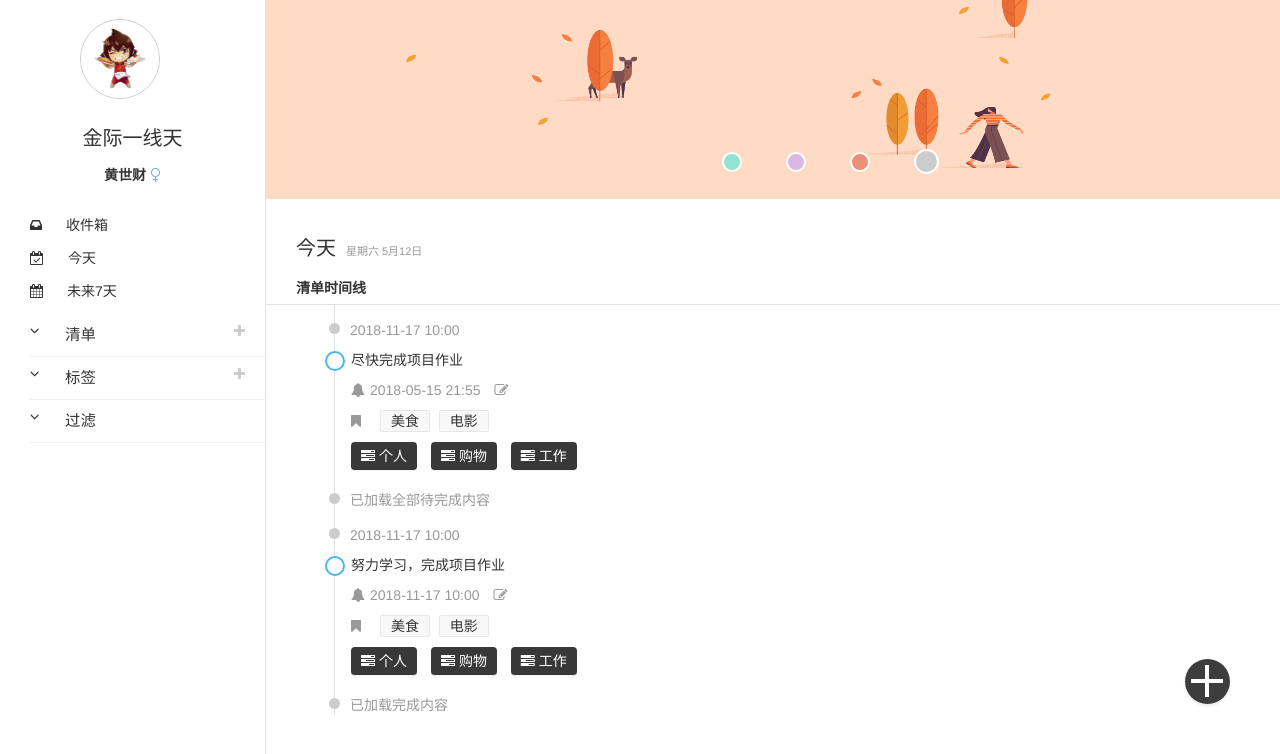
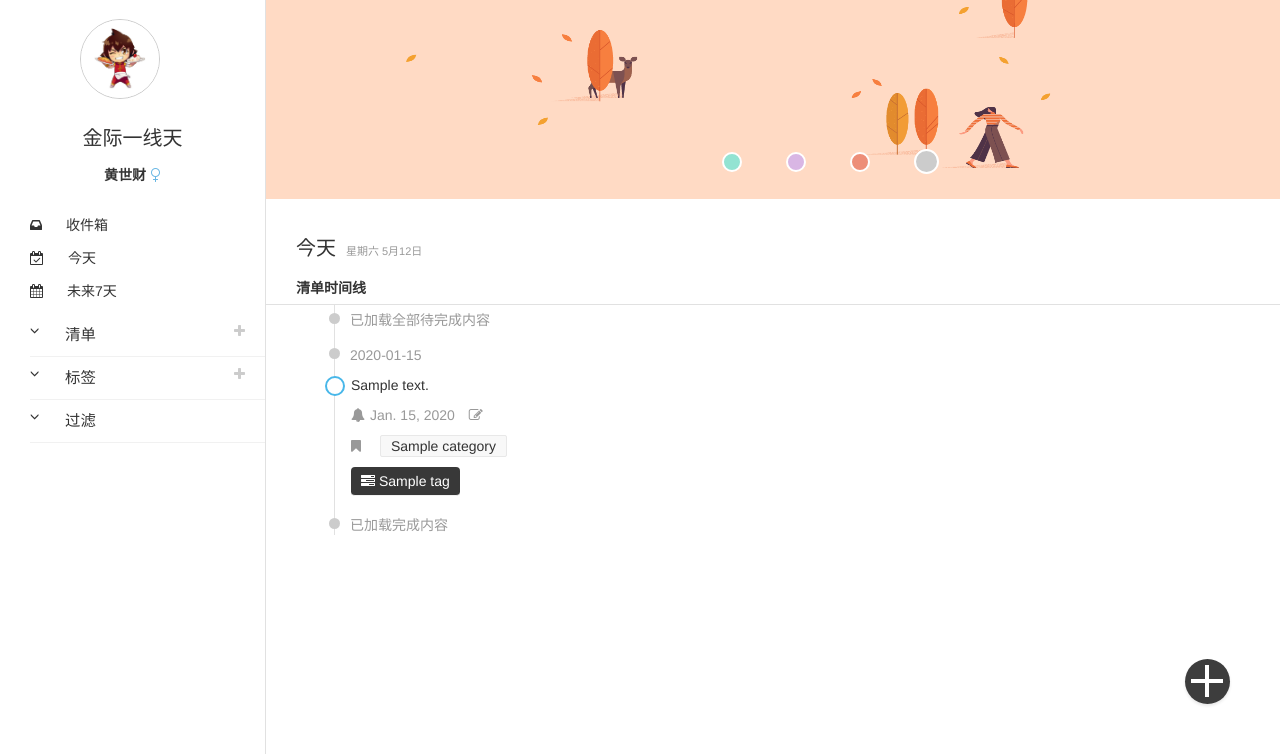
Before and after one commit to New-generation-hsc/lemon, a Django app: page / in a window 1280 px wide; the page is wider, and only the part inside the window is pictured. Shown: the part 46-800 px from the top of that part. Run offline with Django 3.2, Linux system fonts and the light colour scheme; a user stored in the database is signed in; tables that the repository leaves empty hold one stand-in row (values such as "Sample post"); a map, chart or similar area stays blank; some libraries are stand-ins or nearby versions.

Commit message:
finished add new task

```diff
--- a/home/models.py
+++ b/home/models.py
@@ -41,7 +41,7 @@
     create_date = models.DateTimeField(default=timezone.now)
     remind_time = models.DateField()
     owner = models.ForeignKey(settings.AUTH_USER_MODEL, on_delete=models.CASCADE)
-    category = models.ForeignKey('Category', on_delete=models.CASCADE)
+    category = models.ForeignKey('Category', blank=True, null=True, on_delete=models.SET_NULL)
     tags = models.ManyToManyField('Tag')
     finished = models.BooleanField(default=False)
 
--- a/home/static/css/home.css
+++ b/home/static/css/home.css
@@ -46,7 +46,7 @@
 .main {
     display: flex;
     flex-direction: row;
-    flex: 1;
+	flex: 1;
 }
 
 /** ----------------- header ---------------------- */
@@ -200,7 +200,8 @@
 
 .main .content {
     flex: 1;
-    position: relative;
+	position: relative;
+	margin-bottom: 20px;
 }
 
 .content .main-content {
--- a/home/templates/home.html
+++ b/home/templates/home.html
@@ -278,47 +278,48 @@
               </div>
               <div class="timeline">
                   <div class="timeline-wrapper">
-                      <div ng-repeat="task in tasks">
+                    {% for task in tasks %}
+                      <div>
                           <div class="task-wrapper">
-                              <div class="count-down float-right clock">
-                              </div>
                               <div class="simple-task">
                                   <div class="task-time">
                                       <span class="circle float-left"></span>
-                                      <span class="real-time">2018-11-17 10:00</span>
+                                      <span class="real-time">{{ task.create_date | date:'Y-m-d' }}</span>
                                   </div>
                                   <div class="task-info">
                                       <div class="task-circle float-left">
                                           <span></span>
                                       </div>
                                       <div class="task-content">
-                                          <p class="content-text">尽快完成项目作业</p>
+                                          <p class="content-text">{{ task.content }}</p>
                                           <div class="detail-info">
-                                              <span class="remind-time"><i class="fa fa-bell"></i>2018-05-15 21:55</span>
-                                              <span><i class="fa fa-edit" id="{{ task.id }}" ng-click="editTask($event)"></i></span>
+                                              <span class="remind-time"><i class="fa fa-bell"></i>{{ task.remind_time }}</span>
+                                              <span><i class="fa fa-edit task-edit" value="{{ task.pk }}"></i></span>
                                           </div>
                                           <div class="detail-tags">
                                               <span><i class="fa fa-bookmark"></i></span>
-                                              <span class="tag">美食</span>
-                                              <span class="tag">电影</span>
+                                              <span class="tag">{{ task.category }}</span>
                                           </div>
                                           <div class="detail-projects">
-                                              <span class="project"><i class="fa fa-tasks"></i>个人</span>
-                                              <span class="project"><i class="fa fa-tasks"></i>购物</span>
-                                              <span class="project"><i class="fa fa-tasks"></i>工作</span>
+                                              {% for tag in task.tags.all %}
+                                              <span class="project"><i class="fa fa-tasks"></i>{{ tag.name }}</span>
+                                              {% endfor %}
                                           </div>
                                       </div>
                                   </div>
                               </div>
                           </div>
+
                       </div>
+                      {% endfor %}
                       <div class="task-end">
                           <span class="circle float-left"></span>
                           <span class="real-time">已加载全部待完成内容</span>
                       </div>
                   </div>
                   <div class="timeline-wrapper">
-                      <div ng-repeat="ftask in finishedTasks">
+                      {% for task in finished_tasks %}
+                      <div>
                           <div class="task-wrapper">
                               <div class="count-down float-right">
                                   <canvas></canvas>
@@ -326,33 +327,33 @@
                               <div class="simple-task">
                                   <div class="task-time">
                                       <span class="circle float-left"></span>
-                                      <span class="real-time">2018-11-17 10:00</span>
+                                      <span class="real-time">{{ task.create_date | date:'Y-m-d' }}</span>
                                   </div>
                                   <div class="task-info">
                                       <div class="task-circle float-left">
                                           <span></span>
                                       </div>
                                       <div class="task-content">
-                                          <p class="content-text">努力学习，完成项目作业</p>
+                                          <p class="content-text">{{ task.content }}</p>
                                           <div class="detail-info">
-                                              <span class="remind-time"><i class="fa fa-bell"></i>2018-11-17 10:00</span>
-                                              <span><i  class="fa fa-edit" id="{{ ftask.id }}"></i></span>
+                                              <span class="remind-time"><i class="fa fa-bell"></i>{{ task.remind_time }}</span>
+                                              <span><i  class="fa fa-edit task-edit" value="{{ task.pk }}"></i></span>
                                           </div>
                                           <div class="detail-tags">
                                               <span><i class="fa fa-bookmark"></i></span>
-                                              <span class="tag">美食</span>
-                                              <span class="tag">电影</span>
+                                              <span class="tag">{{ task.category }}</span>
                                           </div>
                                           <div class="detail-projects">
-                                              <span class="project"><i class="fa fa-tasks"></i>个人</span>
-                                              <span class="project"><i class="fa fa-tasks"></i>购物</span>
-                                              <span class="project"><i class="fa fa-tasks"></i>工作</span>
+                                                {% for tag in task.tags.all %}
+                                                <span class="project"><i class="fa fa-tasks"></i>{{ tag.name }}</span>
+                                                {% endfor %}
                                           </div>
                                       </div>
                                   </div>
                               </div>
                           </div>
                       </div>
+                      {% endfor %}
                       <div class="task-end">
                           <span class="circle float-left"></span>
                           <span class="real-time">已加载完成内容</span>
--- a/home/urls.py
+++ b/home/urls.py
@@ -7,4 +7,5 @@
     path('project', views.project, name='project'),
     path('newtag', views.create_tag, name='tag'),
     path('newtask', views.create_task, name='task'),
+    path('update', views.update_task, name='update'),
 ]
--- a/home/views.py
+++ b/home/views.py
@@ -1,16 +1,21 @@
 from django.shortcuts import render, redirect
 from django.contrib.auth.decorators import login_required
-from .models import Category, Tag
-from .forms import ValidateFrom
+from django.http import JsonResponse
+from .models import Category, Tag, Task
+from .forms import ValidateFrom, TaskForm
 
 # Create your views here.
 @login_required(login_url='/account/login')
 def index(request):
     projects = Category.objects.filter(owner=request.user)
     tags = Tag.objects.filter(owner=request.user)
+    tasks = Task.objects.filter(owner=request.user, finished=False)
+    finished_tasks = Task.objects.filter(owner=request.user, finished=True)
     context = {
         'projects' : projects,
-        'tags' : tags
+        'tags' : tags,
+        'tasks' : tasks,
+        'finished_tasks' : finished_tasks
     }
     return render(request, 'home.html', context=context)
 
@@ -39,5 +44,32 @@
 @login_required(login_url='/account/login')
 def create_task(request):
     if request.method == "POST":
-        print(request.POST)
+        form = TaskForm(request.POST)
+        if form.is_valid():
+            data = form.cleaned_data
+            task = Task(content=data['content'], remind_time=data['remind_time'])
+            task.owner = request.user
+            pk = int(request.POST.get('radio', '0'))
+            category = Category.objects.get(pk=pk)
+            task.category = category
+            task.save()
+            for key in request.POST:
+                if key.startswith('check'):
+                    pk = int(request.POST[key])
+                    tag = Tag.objects.get(pk=pk)
+                    task.tags.add(tag)
+        return JsonResponse({'msg': '创建任务成功'})
     return redirect('/')
+
+
+@login_required(login_url='/account/login')
+def update_task(request):
+    if request.method == "POST":
+        pk = request.POST.get('pk', '')
+        if pk:
+            task = Task.objects.get(pk=pk)
+            task.finished = not task.finished
+            task.save()
+            print("update succ")
+            return JsonResponse({"msg" : "更新任务成功"})
+    return redirect('/')
```
Also changed, not shown: home/forms.py (+16 -0 lines), home/static/js/task.js (+32 -0 lines).
